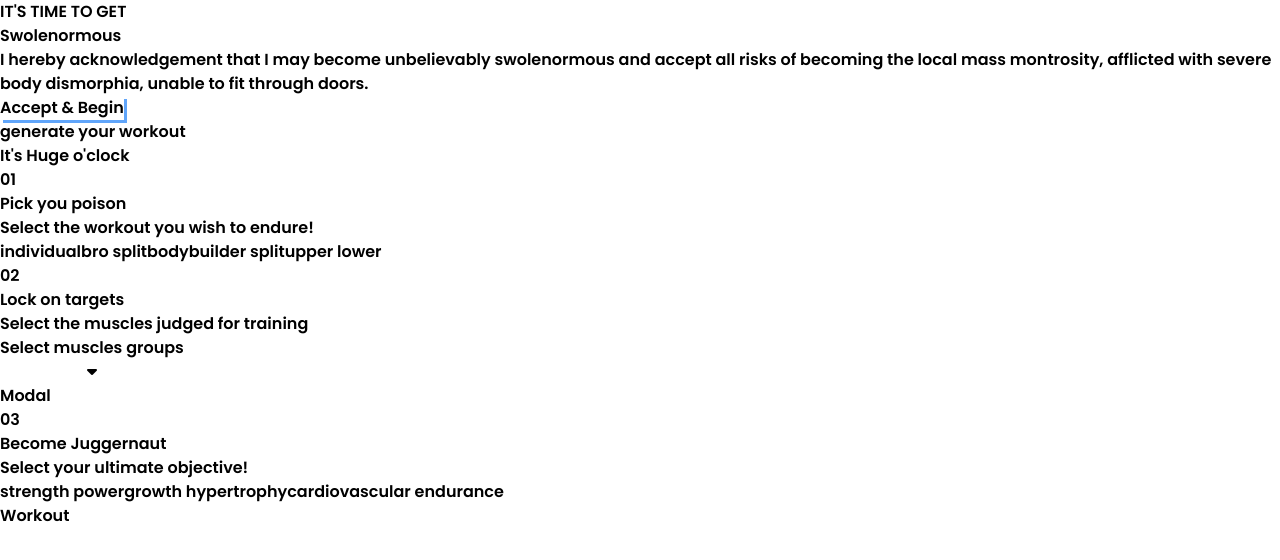
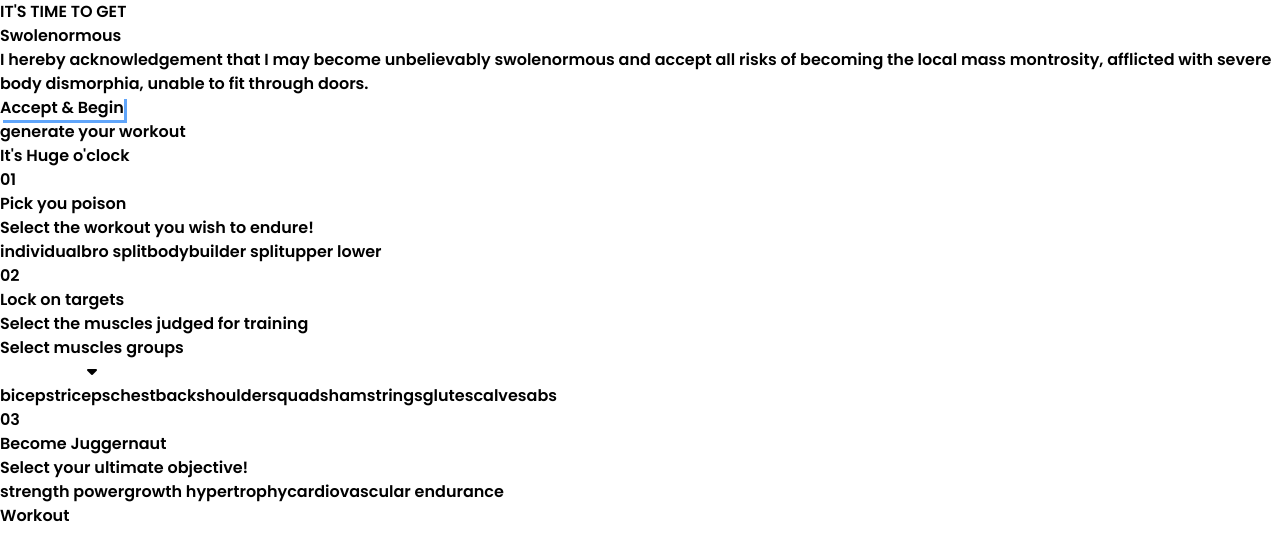
Before and after one commit to NikeshMan16/gym_page, a React (Vite) app: page / in a window 1280 px wide. Both pictures are taken after a click on the button "Select muscles groups". Shown: the top 560 px of the page. Built offline with nearby package versions, Linux system fonts and the light colour scheme; a web font is replaced by a local one.

Commit message:
gen change

```diff
--- a/src/components/Generator.jsx
+++ b/src/components/Generator.jsx
@@ -67,8 +67,17 @@
                 <i className="fa-solid absolute right-3 top-1/2 -translate-y-1/2 fa-caret-down"></i>
             </button>
             {showModal && (
-                <div>
-                    Modal
+                <div className='flex flex-col p-3'>
+                    {(poison === 'individual' ? WORKOUTS[poison] : Object.keys(WORKOUTS[poison])).map((muscleGroup, muscleGroupIndex)=>
+                    {
+                       return(
+                        <button key={muscleGroupIndex}
+                        className='hover:text-blue-100'
+                        >
+                            <p className='uppercase'>{muscleGroup}</p>
+                        </button>
+                       )
+                    })}
                 </div>
             )}
         </div>
```
